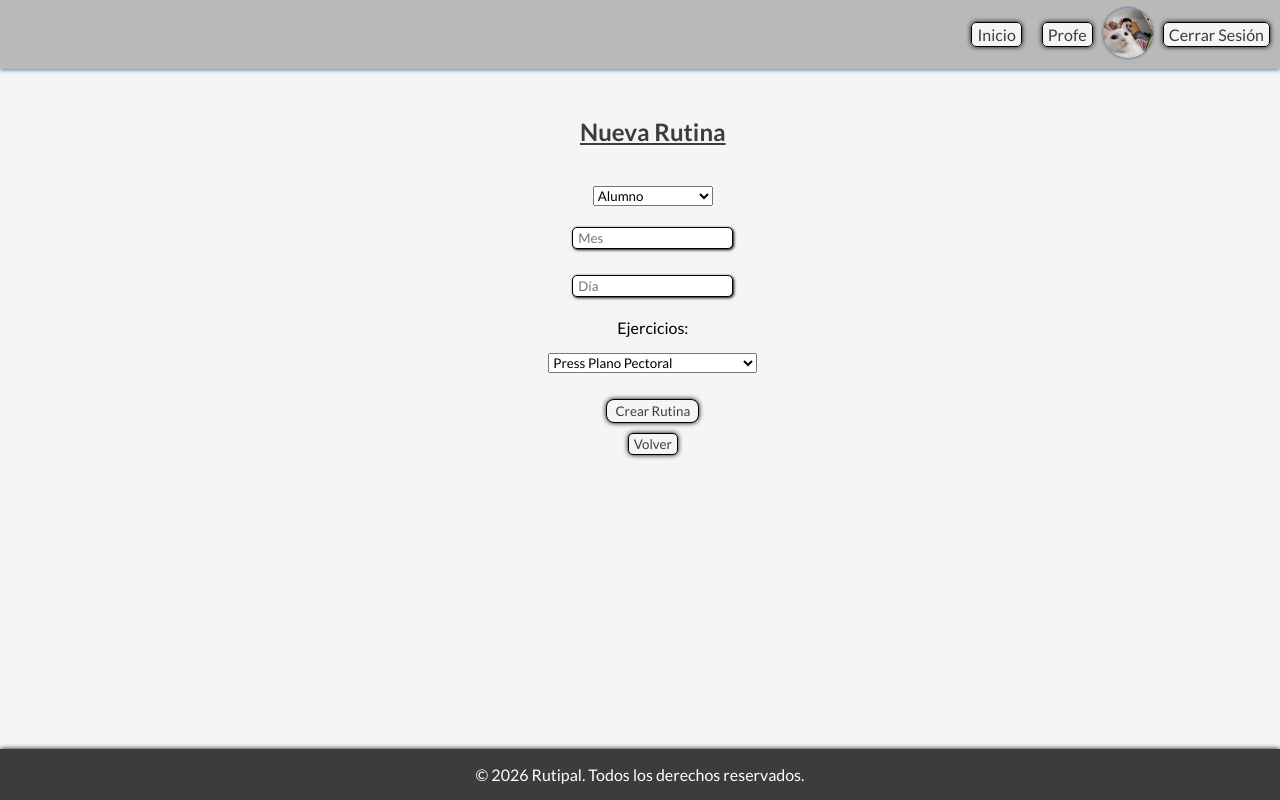
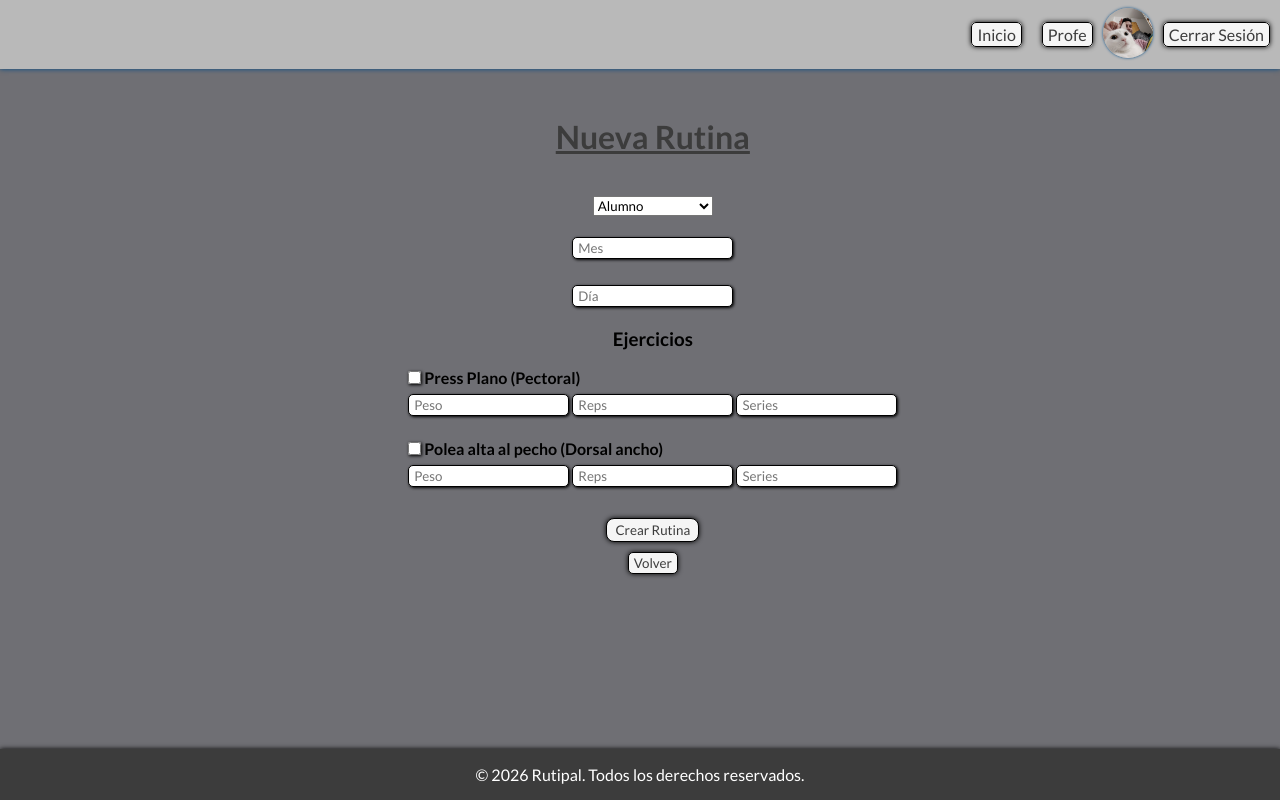
Before and after one commit to Palun7/rutipal, a Django app: page /rutinas/crear/ in a window 1280 px wide. Run offline with Django 5.2, Linux system fonts and the light colour scheme; a user stored in the database is signed in; data comes from the database, SQL or seed files in the repository; both versions use the stored data as it was after the commit.

Commit message:
autoguardado de rutina

```diff
--- a/project/rutinas/models.py
+++ b/project/rutinas/models.py
@@ -7,24 +7,39 @@ class Ejercicio(models.Model):
     imagen = models.ImageField(upload_to='ejercicios/', blank=True, null=True)
     url = models.URLField(blank=True, null=True)
 
+    class Meta:
+        unique_together = ('nombre', 'musculo')
+        verbose_name = "Ejercicio"
+        verbose_name_plural = "Ejercicios"
+
     def __str__(self):
         return f"{self.nombre} ({self.musculo})"
 
 class DiaRutina(models.Model):
     usuario = models.ForeignKey('usuarios.Usuario', on_delete=models.CASCADE)
     mes = models.CharField(max_length=20)
-    dia = models.CharField(max_length=20)
+    dia = models.IntegerField()
+
+    class Meta:
+        unique_together = ('usuario', 'mes', 'dia')
+        verbose_name = "Día de Rutina"
+        verbose_name_plural = "Días de Rutina"
+        ordering = ['mes', 'dia']
 
     def __str__(self):
         return f"{self.usuario.username} - {self.mes} {self.dia}"
 
 class RutinaEjercicio(models.Model):
-    rutina = models.ForeignKey(DiaRutina, on_delete=models.CASCADE)
+    rutina = models.ForeignKey(DiaRutina, on_delete=models.CASCADE, related_name='ejercicios')
     ejercicio = models.ForeignKey(Ejercicio, on_delete=models.CASCADE)
 
     peso = models.FloatField(null=True, blank=True)
     repeticiones = models.IntegerField(null=True, blank=True)
     series = models.IntegerField(null=True, blank=True)
 
+    class Meta:
+        verbose_name = "Ejercicio en Rutina"
+        verbose_name_plural = "Ejercicios en Rutina"
+
     def __str__(self):
-        return f"{self.ejercicio.nombre} ({self.ejercicio.musculo}): {self.repeticiones} reps x {self.series} series, {self.peso} kg"
+        return f"{self.rutina.usuario.username} - {self.rutina.mes}/{self.rutina.dia} - {self.ejercicio.nombre}"
--- a/project/rutinas/templates/rutinas/crear-rutina.html
+++ b/project/rutinas/templates/rutinas/crear-rutina.html
@@ -11,25 +11,40 @@
             <form method="POST" class="form-rutina">
                 {% csrf_token %}
 
-                <select name="usuario" id="usuario">
+                <select name="usuario">
                     <option value="">Alumno</option>
                     {% for usuario in usuarios %}
-                        <option value="{{ usuario.id }}">{{ usuario.username }} {{ usuario.dni }}</option>
+                        <option value="{{ usuario.id }}">
+                            {{ usuario.username }} {{ usuario.dni }}
+                        </option>
                     {% endfor %}
                 </select>
 
-                <input type="text" name="mes" id="mes" placeholder="Mes">
+                <input type="text" name="mes" placeholder="Mes">
+                <input type="text" name="dia" placeholder="Día">
 
-                <input type="text" name="dia" id="dia" placeholder="Día">
+                <h3>Ejercicios</h3>
 
-                <label for="ejercicio">Ejercicios:</label>
-                <select name="ejercicio" id="ejercicio">
-                    {% for ejercicio in ejercicios %}
-                        <option value="{{ ejercicio.id }}">{{ ejercicio.nombre }} {{ ejercicio.musculo }}</option>
-                    {% endfor %}
-                </select>
+                {% for ejercicio in ejercicios %}
+                    <div class="form-ejercicios">
+
+                        <!-- checkbox para seleccionar -->
+                        <input type="checkbox" name="ejercicio" value="{{ ejercicio.id }}">
+
+                        <strong>{{ ejercicio.nombre }} ({{ ejercicio.musculo }})</strong>
+
+                        <br>
+
+                        <!-- inputs asociados a ese ejercicio -->
+                        <input type="number" name="peso_{{ ejercicio.id }}" placeholder="Peso">
+                        <input type="number" name="reps_{{ ejercicio.id }}" placeholder="Reps">
+                        <input type="number" name="series_{{ ejercicio.id }}" placeholder="Series">
+
+                    </div>
+                {% endfor %}
 
                 <button type="submit" class="link verde">Crear Rutina</button>
+
                 {% if error %}
                     <p style="color:red;">{{ error }}</p>
                 {% endif %}
--- a/project/rutinas/urls.py
+++ b/project/rutinas/urls.py
@@ -8,4 +8,5 @@ urlpatterns = [
     path('crear/', views.crear_rutina, name='crear-rutina'),
     path('centro_rutinas/', views.centro_rutinas, name='centro-rutinas'),
     path('cargar_ejercicio/', views.cargar_ejercicio, name='cargar-ejercicio'),
+    path('actualizar-ejercicio/', views.actualizar_ejercicio, name='actualizar_ejercicio'),#type: ignore
 ]
--- a/project/rutinas/views.py
+++ b/project/rutinas/views.py
@@ -3,14 +3,38 @@ from django.contrib.auth.decorators import login_required
 from usuarios.models import Usuario
 from .models import Ejercicio, DiaRutina, RutinaEjercicio
 from collections import defaultdict
+from django.shortcuts import get_object_or_404
+from django.http import JsonResponse
+import json
+
 
 @login_required
 def rutinas(request):
     usuario = request.user
-    rutinas = DiaRutina.objects.filter(usuario=request.user).prefetch_related('ejercicio')
+
+    rutinas = DiaRutina.objects.filter(usuario=usuario)\
+        .prefetch_related('ejercicios__ejercicio')\
+        .order_by('mes', 'dia')
+
+    if request.method == 'POST':
+        for rutina in rutinas:
+            for r in rutina.ejercicios.all(): # type: ignore
+
+                reps = request.POST.get(f'reps_{r.id}')
+                series = request.POST.get(f'series_{r.id}')
+                peso_raw = request.POST.get(f'peso_{r.id}')
+
+                try:
+                    peso = float(peso_raw) if peso_raw else None
+                except ValueError:
+                    peso = None
+
+                r.peso = peso or None
+                r.repeticiones = reps or None
+                r.series = series or None
+                r.save()
 
     rutinas_por_mes = defaultdict(list)
-
     for rutina in rutinas:
         rutinas_por_mes[rutina.mes].append(rutina)
 
@@ -26,30 +50,39 @@ def crear_rutina(request):
     usuarios = Usuario.objects.all()
 
     if request.method == 'POST':
+
         usuario_id = request.POST['usuario']
-        usuario = Usuario.objects.get(id=usuario_id)
+        usuario = get_object_or_404(Usuario, id=usuario_id)
 
         mes = request.POST['mes']
         dia = request.POST['dia']
         ejercicio_ids = request.POST.getlist('ejercicio')
 
-        rutina = DiaRutina.objects.create(
+        if not ejercicio_ids:
+            return render(request, 'rutinas/crear-rutina.html', {
+                'error': 'Debes seleccionar al menos un ejercicio',
+                'usuarios': usuarios,
+                'ejercicios': ejercicios
+            })
+
+        rutina, creada = DiaRutina.objects.get_or_create(
             usuario=usuario,
             mes=mes,
             dia=dia
         )
 
         for ejercicio_id in ejercicio_ids:
+            peso = request.POST.get(f'peso_{ejercicio_id}') or None
+            reps = request.POST.get(f'reps_{ejercicio_id}') or None
+            series = request.POST.get(f'series_{ejercicio_id}') or None
+
             RutinaEjercicio.objects.create(
                 rutina=rutina,
                 ejercicio_id=ejercicio_id,
-                peso=request.POST.get(f'peso_{ejercicio_id}'),
-                repeticiones=request.POST.get(f'reps_{ejercicio_id}'),
-                series=request.POST.get(f'series_{ejercicio_id}')
+                peso=peso,
+                repeticiones=reps,
+                series=series
             )
-
-        rutina.ejercicio.set(ejercicio_ids)
-        rutina.save()
 
     return render(request, 'rutinas/crear-rutina.html', {
         'usuario': user,
@@ -81,3 +114,26 @@ def cargar_ejercicio(request):
 def centro_rutinas(request):
     user = request.user
     return render(request, 'rutinas/centro-rutinas.html', {'usuario': user})
+
+@login_required #type: ignore
+def actualizar_ejercicio(request):
+    if request.method == "POST":
+        data = json.loads(request.body)
+
+        r = RutinaEjercicio.objects.get(id=data['id'])
+
+        valor = data['value']
+
+        # convertir según campo
+        if valor == "":
+            valor = None
+        else:
+            if data['field'] == 'peso':
+                valor = float(valor)
+            else:
+                valor = int(valor)
+
+        setattr(r, data['field'], valor)
+        r.save()
+
+        return JsonResponse({'status': 'ok'})
--- a/project/static/css/style.css
+++ b/project/static/css/style.css
@@ -13,6 +13,7 @@
     --azul-oscuro: #004a86;
     --gris-claro: #f5f5f5;
     --gris: #b9b9b9;
+    --gris-azul: #6f6f74;
     --gris-oscuro: #3c3c3c;
     --negro: #000000;
     --violeta: #c44fdc;
@@ -22,7 +23,7 @@
 
 body {
     min-height: 100vh;
-    background-color: var(--gris-claro);
+    background-color: var(--gris-azul);
     display: flex;
     flex-direction: column;
 }
@@ -47,6 +48,7 @@ body {
     align-items: center;
     margin-left: 2vw;
     h2 {
+        font-size: 2em;
         align-self: center;
         margin: 5vh 0;
         text-decoration: underline;
@@ -271,6 +273,16 @@ h2 {
     }
 }
 
+.form-ejercicios {
+    input {
+        margin: 5px 0;
+        border: .5px solid var(--negro);
+        padding: 2px 5px;
+        border-radius: 5px;
+        box-shadow: 1px 1px 3px var(--negro);
+    }
+}
+
 .foto-perfil {
     width: 100px;
     border-radius: 5px;
@@ -300,3 +312,44 @@ h2 {
 .display-none {
     display: none;
 }
+
+.form-rutina {
+    width: 100%;
+}
+
+.mes-rutina {
+    background-color: var(--gris);
+    width: 80%;
+    display: flex;
+    flex-direction: column;
+    padding: 30px;
+    border: 1px solid var(--negro);
+    border-radius: 10px;
+    box-shadow: 0 0 5px var(--azul-oscuro);
+    h3 {
+        font-size: 1.5em;
+        align-self: center;
+        letter-spacing: 1.2px;
+        text-decoration: underline;
+    }
+}
+
+.dia-rutina {
+    display: flex;
+    flex-direction: column;
+    gap: 10px;
+    background-color: var(--gris-claro);
+    margin: 10px;
+    padding: 10px 20px;
+    border: 1px solid var(--negro);
+    border-radius: 10px;
+    li {
+        margin-top: 5px;
+    }
+    h4 {
+        text-decoration: underline;
+    }
+    input {
+        width: 60px;
+    }
+}
--- a/project/usuarios/models.py
+++ b/project/usuarios/models.py
@@ -18,5 +18,9 @@ class Usuario(AbstractUser):
     def is_alumno(self):
         return self.tipo_usuario == 'alumno'
 
+    class Meta:
+        verbose_name = "Usuario"
+        verbose_name_plural = "Usuarios"
+
     def __str__(self):
         return self.username
--- a/project/usuarios/templates/usuarios/perfil.html
+++ b/project/usuarios/templates/usuarios/perfil.html
@@ -28,7 +28,7 @@
                 {% if rutinas %}
                     <ul>
                         {% for rutina in rutinas %}
-                            <li><p>{{ rutina.mes }}</p></li>
+                            <li><p>{{ rutina.mes }} {{ rutina.dia }}</p></li>
                         {% endfor %}
                     </ul>
                 {% else %}
--- a/project/usuarios/views.py
+++ b/project/usuarios/views.py
@@ -1,6 +1,7 @@
 from django.shortcuts import render, redirect
 from django.contrib.auth import authenticate, login, logout
 from .models import Usuario
+from rutinas.models import DiaRutina
 from django.contrib.auth.decorators import login_required
 from django.contrib.auth.hashers import make_password, check_password
 from django.contrib.auth import update_session_auth_hash
@@ -64,7 +65,8 @@ def logout_view(request):
 
 @login_required
 def perfil_view(request):
-    return render(request, 'usuarios/perfil.html', {'usuario': request.user})
+    rutinas = DiaRutina.objects.filter(usuario=request.user).order_by('mes', 'dia')
+    return render(request, 'usuarios/perfil.html', {'usuario': request.user, 'rutinas': rutinas})
 
 @login_required
 def editar_perfil(request):
```
Also changed, not shown: project/rutinas/templates/rutinas/rutinas.html (+60 -10 lines), project/db.sqlite3, project/rutinas/migrations/0005_alter_rutinaejercicio_rutina.py (added), project/rutinas/migrations/0006_alter_diarutina_options_alter_ejercicio_options_and_more.py (added), project/usuarios/migrations/0004_alter_usuario_options.py (added).
